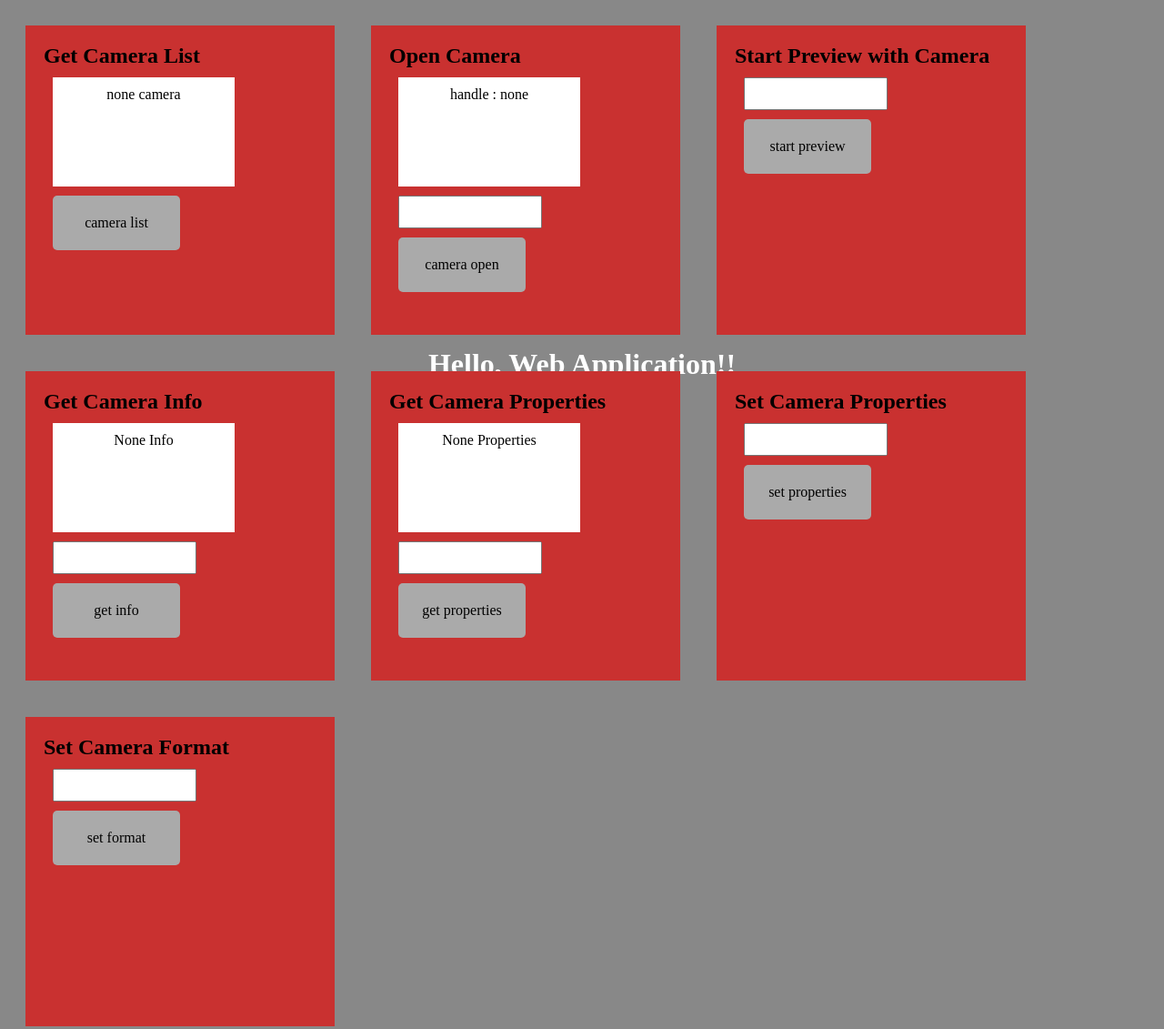
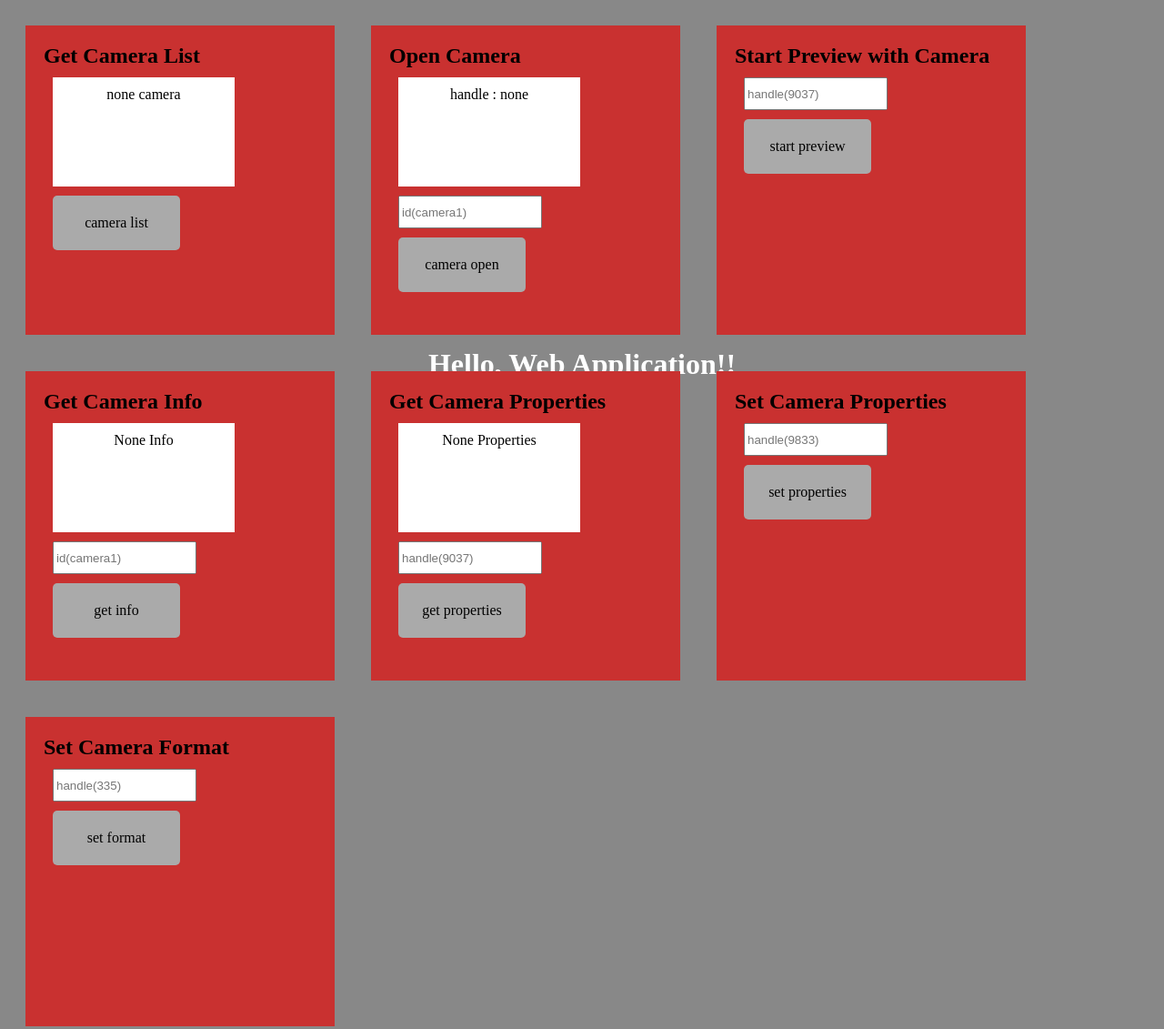
Before and after one commit to THINCAR/webOS_OSE_tutor, a plain HTML site: page webapp/index.html in a window 1280 px wide. Shown: the whole page at 91% size. Drawn offline with Linux system fonts and the light colour scheme.

Commit message:
Update : Add placeholder to input tag in index.html

```diff
--- a/webapp/index.html
+++ b/webapp/index.html
@@ -32,14 +32,14 @@ SPDX-License-Identifier: Apache-2.0
         <div class="label_result" id="label_cam_open">
             handle : none
         </div>
-        <input type="text" class="input_box" id="input_cam_open">
+        <input type="text" placeholder="id(camera1)" class="input_box" id="input_cam_open">
         <div class="button": id="button_cam_open">
             camera open
         </div>
     </div>
     <div class="container">
         <div class="label_title">Start Preview with Camera</div>
-        <input type="text" class="input_box" id="input_start_preview">
+        <input type="text" placeholder="handle(9037)" class="input_box" id="input_start_preview">
         <div class="button": id="button_start_preview">
             start preview
         </div>
@@ -49,7 +49,7 @@ SPDX-License-Identifier: Apache-2.0
         <div class="label_result" id="label_get_info">
             None Info
         </div>
-        <input type="text" class="input_box" id="input_get_info">
+        <input type="text" placeholder="id(camera1)" class="input_box" id="input_get_info">
         <div class="button": id="button_get_info">
             get info
         </div>
@@ -59,21 +59,21 @@ SPDX-License-Identifier: Apache-2.0
         <div class="label_result" id="label_get_prop">
             None Properties
         </div>
-        <input type="text" class="input_box" id="input_get_prop">
+        <input type="text" placeholder="handle(9037)" class="input_box" id="input_get_prop">
         <div class="button": id="button_get_prop">
             get properties
         </div>
     </div>
     <div class="container">
         <div class="label_title">Set Camera Properties</div>
-        <input type="text" class="input_box" id="input_set_prop">
+        <input type="text" placeholder="handle(9833)" class="input_box" id="input_set_prop">
         <div class="button": id="button_set_prop">
             set properties
         </div>
     </div>
     <div class="container">
         <div class="label_title">Set Camera Format</div>
-        <input type="text" class="input_box" id="input_set_format">
+        <input type="text" placeholder="handle(335)" class="input_box" id="input_set_format">
         <div class="button": id="button_set_format">
             set format
         </div>
--- a/webapp/index.js
+++ b/webapp/index.js
@@ -67,10 +67,10 @@ window.onload = function() {
     function startPreview_callback(msg){
         var arg = JSON.parse(msg);
         if (arg.returnValue) {
-            console.log("[openCamera] Success [key: " + arg.key + "]");
+            console.log("[StartPreview] Success [key: " + arg.key + "]");
         }
         else{
-            console.error("[openCamera] Failed, error <" + arg.errorCode + "> : " + arg.errorText);
+            console.error("[StartPreview] Failed, error <" + arg.errorCode + "> : " + arg.errorText);
         }
     }
 
@@ -216,7 +216,7 @@ window.onload = function() {
         var params = JSON.stringify({
             "handle": Number(handle),
             "params": {
-
+                "contrast":100
             }
         })
         bridge.onservicecallback = setProperties_callback;
@@ -231,7 +231,7 @@ window.onload = function() {
             "params": {
                 "width":640,
                 "height":480,
-                "format":"YUV",
+                "format":"JPEG",
                 "fps":30
             }
         })
```
